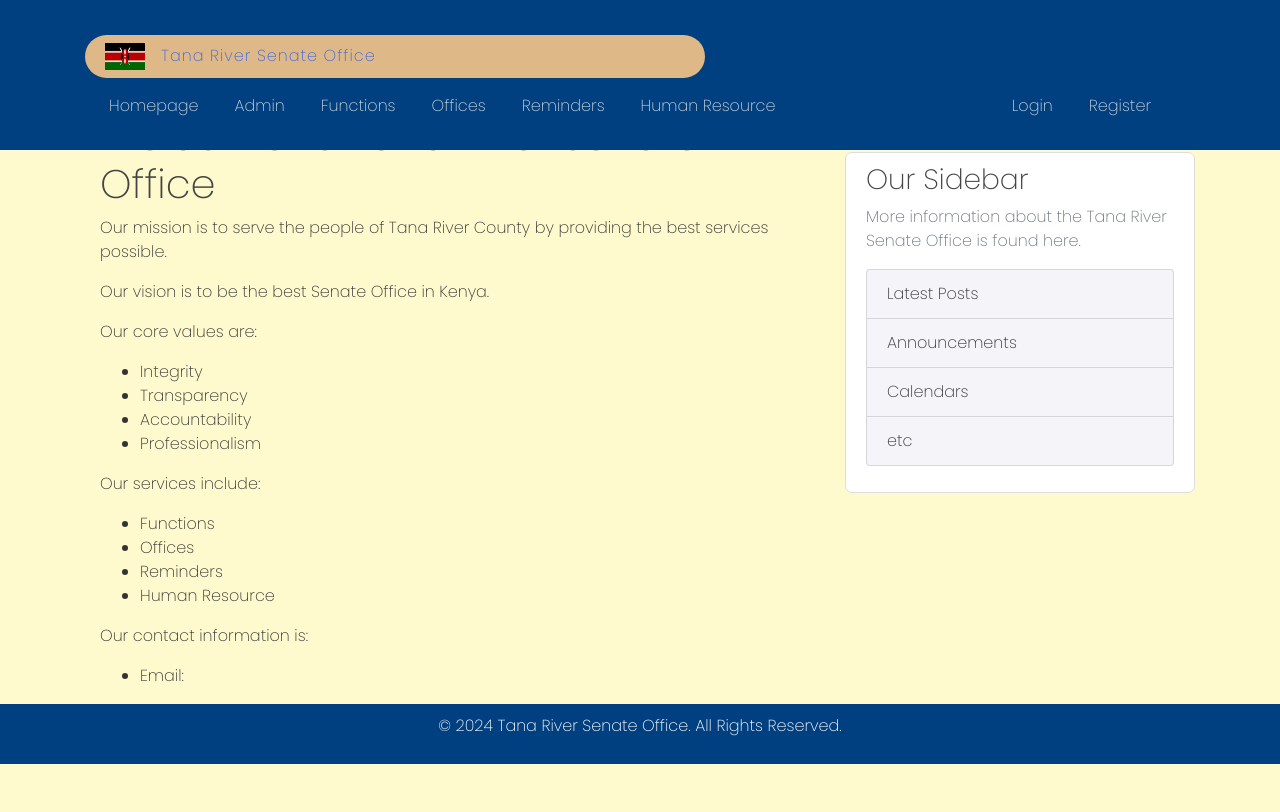
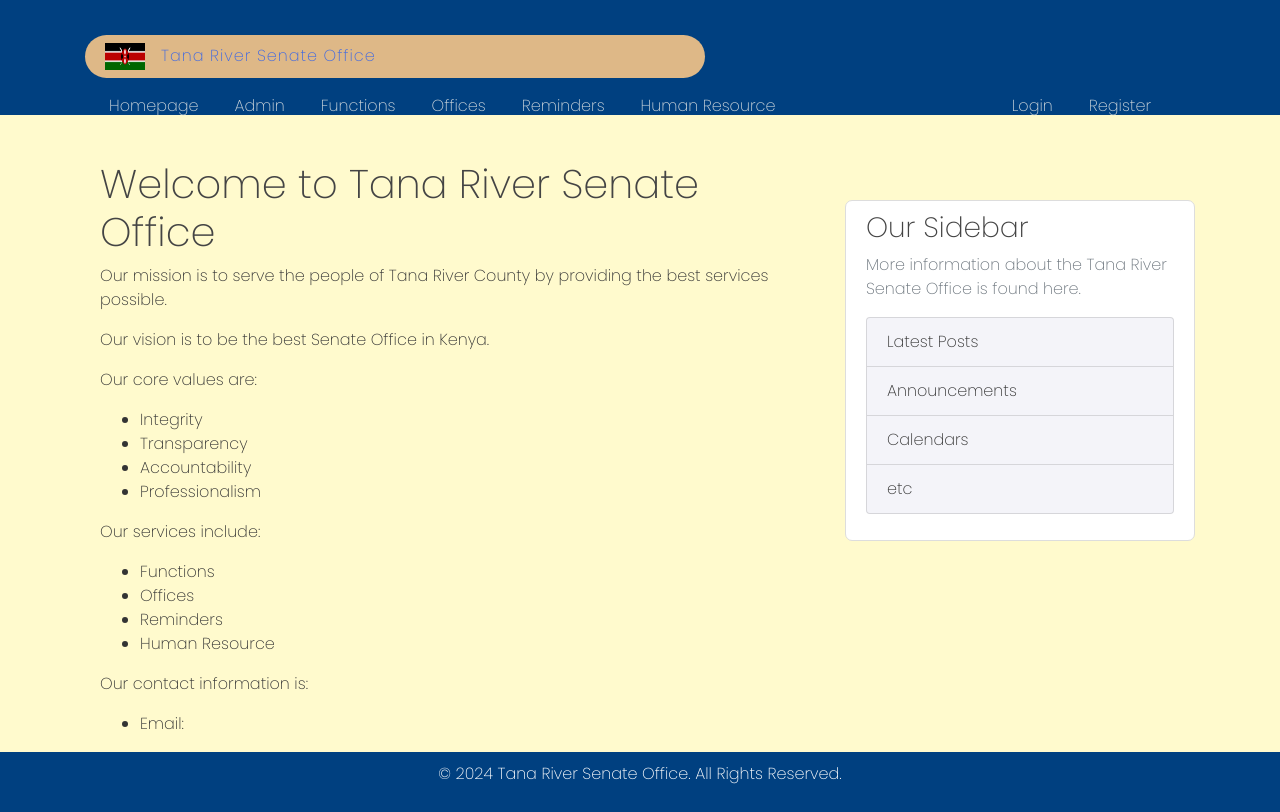
Before and after one commit to Isiji/Tana-R, a Flask app: page / in a window 1280 px wide. Before the commit the page ends 764 px from the top, so only its background shows below. Run offline with Flask 3, Linux system fonts and the light colour scheme; parts of the project's set-up code (start-up, migrations or seed data) failed here and were passed over.

Commit message:
fixed css

```diff
--- a/Tana/static/styles/main.css
+++ b/Tana/static/styles/main.css
@@ -5,7 +5,7 @@ body {
     font-family: 'Poppins', Arial, sans-serif;
     background: lemonchiffon;
     color: #333;
-    margin-top: 7rem; /* Adjusted to account for the fixed header */
+    margin-top: 10rem; /* Adjusted to account for the fixed header */
 }
 
 h1, h2, h3, h4, h5, h6 {
@@ -22,7 +22,7 @@ h1, h2, h3, h4, h5, h6 {
     position: fixed;
     top: 0;
     width: 100%;
-    height: 150px;
+    height: 115px;
     z-index: 1000; /* Ensure it stays on top */
 }
 
```
